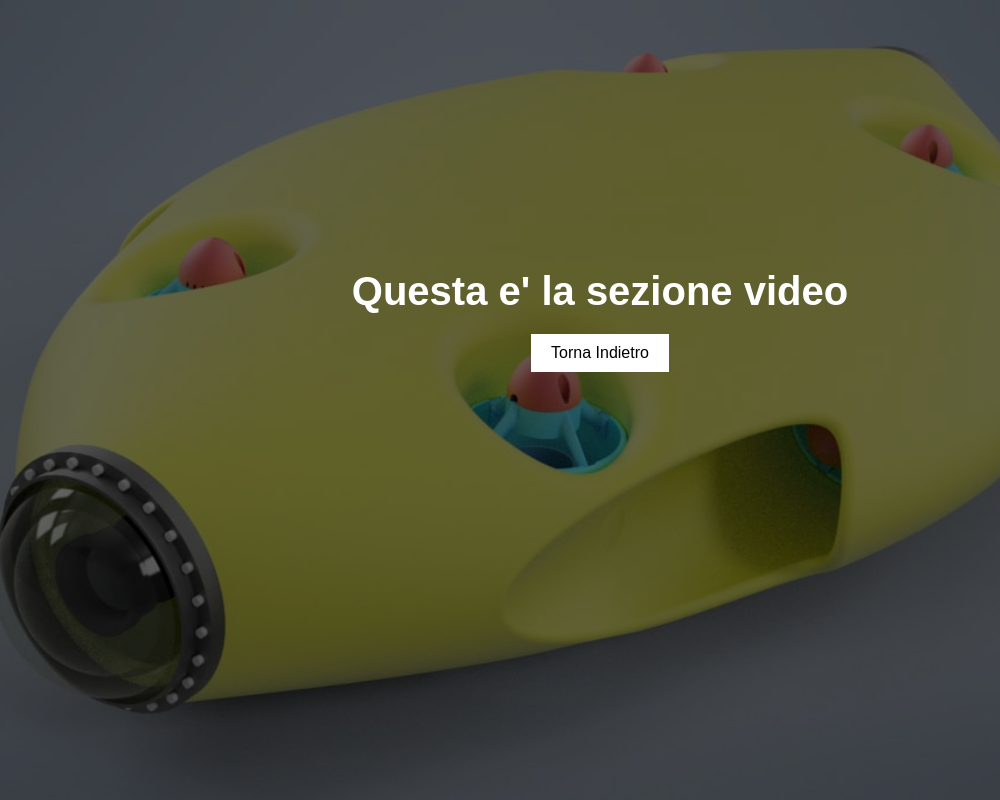
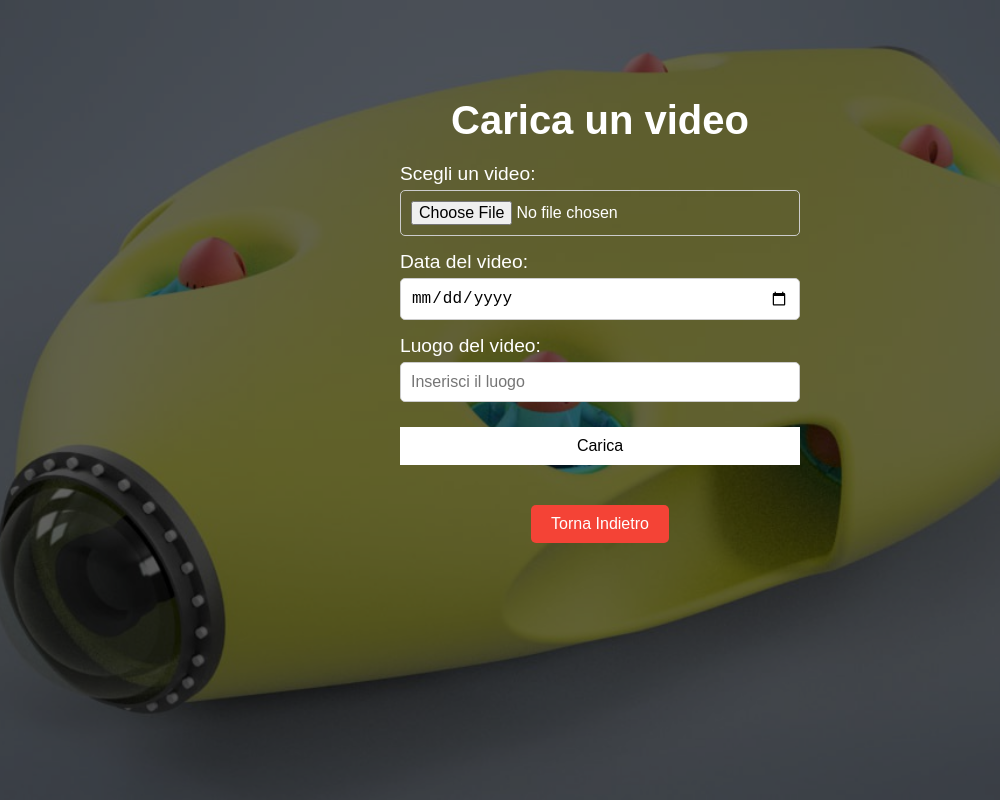
Before and after one commit to Tecnocons/Seabed_App, an Electron app: page index.html in a window 1000 px wide. Both pictures are taken after a click on the button "Video". Drawn offline with Linux system fonts and the light colour scheme.

Commit message:
video page

```diff
--- a/app.js
+++ b/app.js
@@ -3,6 +3,7 @@ document.addEventListener('DOMContentLoaded', function () {
   const backBtn = document.getElementById('back-btn');
   const mainPage = document.getElementById('main-page');
   const videoPage = document.getElementById('video-page');
+  const videoForm = document.getElementById('video-upload-form');
 
   // Mostra la pagina video con animazione
   videoBtn.addEventListener('click', function () {
@@ -15,4 +16,17 @@ document.addEventListener('DOMContentLoaded', function () {
     videoPage.classList.remove('active');  // Nascondi pagina video
     mainPage.classList.remove('hidden');   // Mostra pagina principale
   });
+
+  // Gestione del form di caricamento del video
+  videoForm.addEventListener('submit', function (e) {
+    e.preventDefault();
+    const videoFile = document.getElementById('video-file').files[0];
+    const videoDate = document.getElementById('video-date').value;
+    const videoLocation = document.getElementById('video-location').value;
+
+    if (videoFile && videoDate && videoLocation) {
+      // Per ora, non fare nulla con i dati del video, in futuro gestiremo il video
+      alert('Video caricato con successo! (per ora non viene memorizzato)');
+    }
   });
+});
--- a/index.html
+++ b/index.html
@@ -5,6 +5,7 @@
   <meta name="viewport" content="width=device-width, initial-scale=1.0">
   <title>Seabed Scanner</title>
   <link rel="stylesheet" href="styles.css">
+  <link rel="stylesheet" href="video.css"> <!-- Include il foglio di stile per la sezione video -->
 </head>
 <body>
   <!-- Layer nero trasparente -->
@@ -28,7 +29,22 @@
   <!-- Pagina Video -->
   <div class="container video-page" id="video-page">
     <div class="video-content">
-      <h1>Questa e' la sezione video</h1>
+      <h1>Carica un video</h1>
+      <form id="video-upload-form">
+        <div class="form-group">
+          <label for="video-file">Scegli un video:</label>
+          <input type="file" id="video-file" accept="video/*" required>
+        </div>
+        <div class="form-group">
+          <label for="video-date">Data del video:</label>
+          <input type="date" id="video-date" required>
+        </div>
+        <div class="form-group">
+          <label for="video-location">Luogo del video:</label>
+          <input type="text" id="video-location" placeholder="Inserisci il luogo" required>
+        </div>
+        <button type="submit">Carica</button>
+      </form>
       <button id="back-btn">Torna Indietro</button>
     </div>
   </div>
--- a/package.json
+++ b/package.json
@@ -3,9 +3,8 @@
   "version": "1.0.0",
   "main": "main.js",
   "scripts": {
-  "start": "electron ."
-},
-
+    "start": "electron ."
+  },
   "keywords": [],
   "author": "",
   "license": "ISC",
--- a/styles.css
+++ b/styles.css
@@ -68,17 +68,22 @@
 }
 
 .menu button {
-    background-color: transparent;
+  background-color: transparent;  /* Nessun background */
   border: none;
-    color: #ffffff;
+  color: #ffffff;  /* Colore del testo bianco */
   font-size: 2rem;
   text-align: left;
   margin: 15px 0;
   font-weight: bold;
   cursor: pointer;
   position: relative;
-    transition: color 0.3s ease;
+  transition: color 0.3s ease, background-color 0.3s ease;  /* Transizione per colore, senza background */
   width: 20%;
+}
+
+.menu button:hover {
+  color: #000;  /* Cambia solo il colore del testo in hover */
+  background-color: transparent;  /* Assicurati che il background resti trasparente */
 }
 
 .menu button::before {
@@ -105,16 +110,12 @@
   transition: width 0.3s ease;
 }
 
-  .menu button:hover {
-    color: #000;
+.menu button:hover::before {
+  background-color: #000;  /* Solo la piccola sfera accanto al bottone cambia colore */
 }
 
 .menu button:hover::after {
-    width: 100%;
-  }
-
-  .menu button:hover::before {
-    background-color: #000;
+  width: 100%;  /* La linea sotto il bottone si espande */
 }
 
 .footer-title {
--- /dev/null
+++ b/video.css
@@ -0,0 +1,72 @@
+/* Stili della sezione video */
+
+.video-content {
+    display: flex;
+    flex-direction: column;
+    align-items: center;
+    justify-content: center;
+    height: 100%;
+  }
+
+  h1 {
+    font-size: 2.5rem;
+    margin-bottom: 20px;
+    color: white;
+  }
+
+  form {
+    display: flex;
+    flex-direction: column;
+    gap: 15px;
+    margin-bottom: 20px;
+    width: 100%;
+    max-width: 400px;
+  }
+
+  .form-group {
+    display: flex;
+    flex-direction: column;
+  }
+
+  label {
+    font-size: 1.2rem;
+    color: white;
+    margin-bottom: 5px;
+  }
+
+  input[type="file"],
+  input[type="date"],
+  input[type="text"] {
+    padding: 10px;
+    font-size: 1rem;
+    border: 1px solid #ccc;
+    border-radius: 5px;
+    width: 100%;
+  }
+
+  button {
+    padding: 10px 20px;
+    background-color: white;
+    color: black;
+    font-size: 1rem;
+    border: none;
+    cursor: pointer;
+    transition: background-color 0.3s ease;
+    margin-top: 10px;
+  }
+
+  button:hover {
+    background-color: #ddd;
+  }
+
+  /* Stile del pulsante per tornare indietro */
+  #back-btn {
+    margin-top: 20px;
+    background-color: #f44336;
+    color: white;
+    border-radius: 5px;
+  }
+
+  #back-btn:hover {
+    background-color: #d32f2f;
+  }
```
Also changed, not shown: 1 other file. Lines whose indentation alone changed are shown as unchanged.
